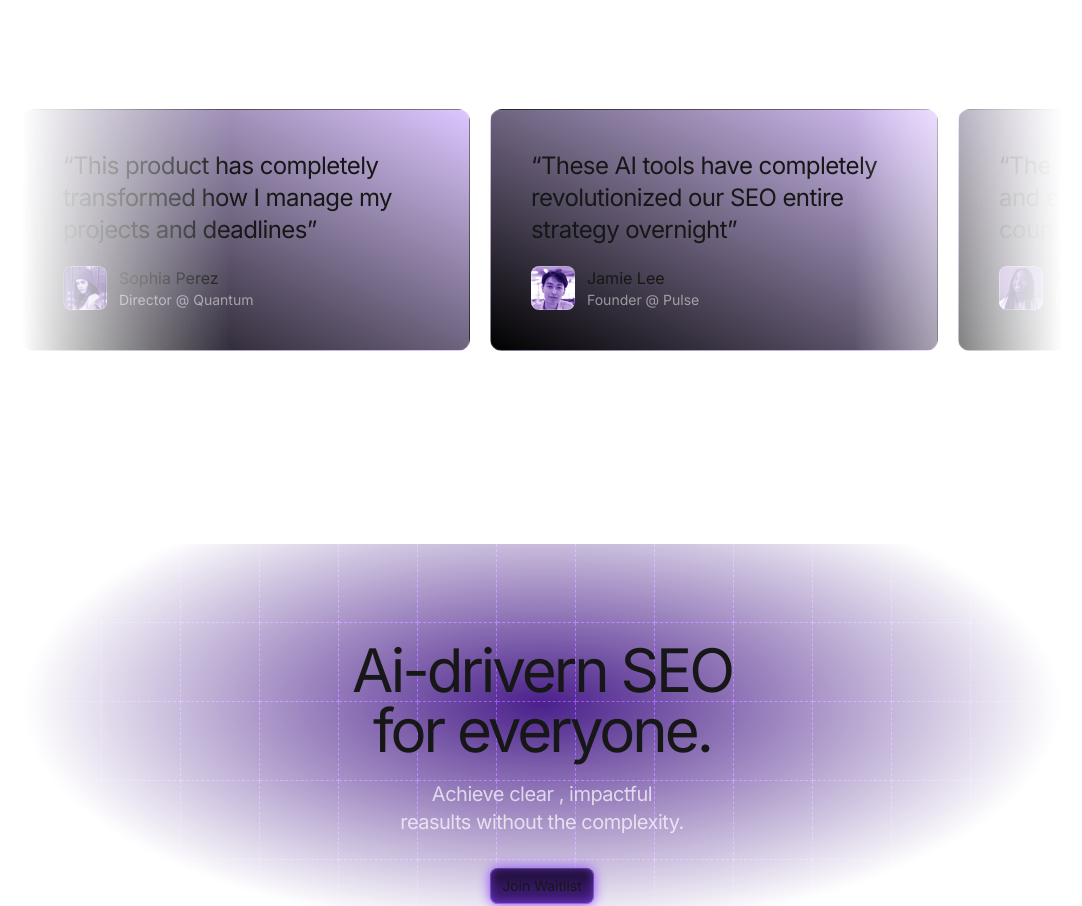
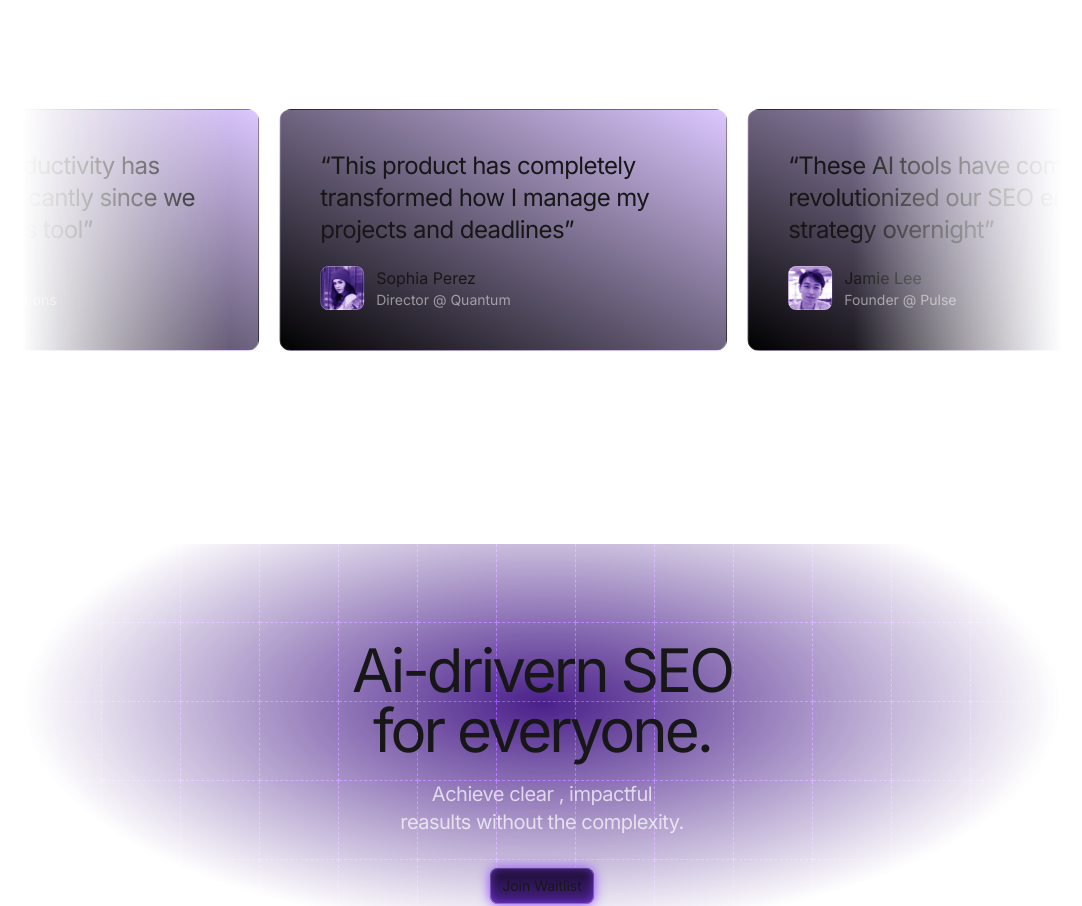
Before and after one commit to Rohitlodhii/landingPageOne, a Next.js app: page / in a window 1280 px wide. Shown: the part 2320-3226 px from the top of the page, without its empty margins (98-1180 px from the left). Built offline with nearby package versions, Linux system fonts and the light colour scheme.

Commit message:
add animation testimonials

```diff
--- a/components/Testimonial.tsx
+++ b/components/Testimonial.tsx
@@ -1,4 +1,8 @@
+"use client"
 import React from 'react'
+
+
+import {motion} from 'framer-motion'
 
 import avatar2 from "@/app/assets/avatar-2.png";
 import avatar1 from "@/app/assets/avatar-1.png";
@@ -46,13 +50,26 @@
 
                 {/* Testimonial Loop Here */}
 
-        <div className='overflow-hidden mt-10 [mask-image:linear-gradient(to_right,transparent,black_20%,black_80%,transparent)]'>
+        <div className='flex overflow-hidden mt-10 [mask-image:linear-gradient(to_right,transparent,black_20%,black_80%,transparent)]'>
 
-            <div className='flex gap-5  '>
+            <motion.div
+              initial={{
+                translateX : "-50%"
+              }}
+              animate={{
+                translateX : "0"
+              }}
+              transition={{
+                repeat : Infinity ,
+                ease  :"linear" ,
+                duration : 45,
+              }}
 
-            {testimonials.map((testimonial)=>(
+            className='flex gap-5  flex-none pr-5 '>
 
-                <div key={testimonial.name} className='border border-white/15 p-6 md:p-10  rounded-xl bg-[linear-gradient(to_bottom_left,rgb(140,69,255,.3),black)] max-w-xs md:max-w-md flex-none'>
+            {[...testimonials , ...testimonials].map((testimonial , index)=>(
+
+                <div key={index} className='border border-white/15 p-6 md:p-10  rounded-xl bg-[linear-gradient(to_bottom_left,rgb(140,69,255,.3),black)] max-w-xs md:max-w-md flex-none'>
 
                     <div className='text-lg md:text-2xl  tracking-tight '>{testimonial.text}</div>
 
@@ -70,7 +87,7 @@
 
                 </div>
             ))}
-            </div>
+            </motion.div>
         </div>
     </div>
     </section>
```
